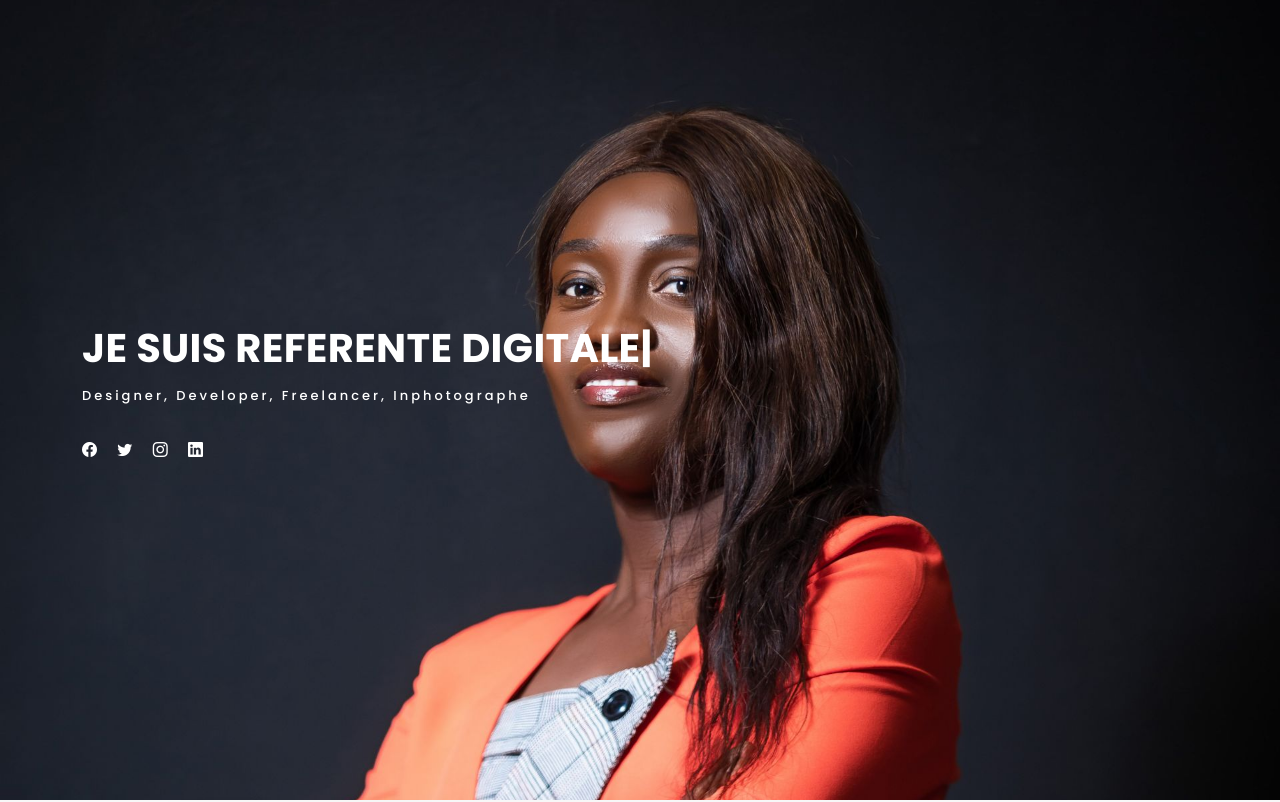
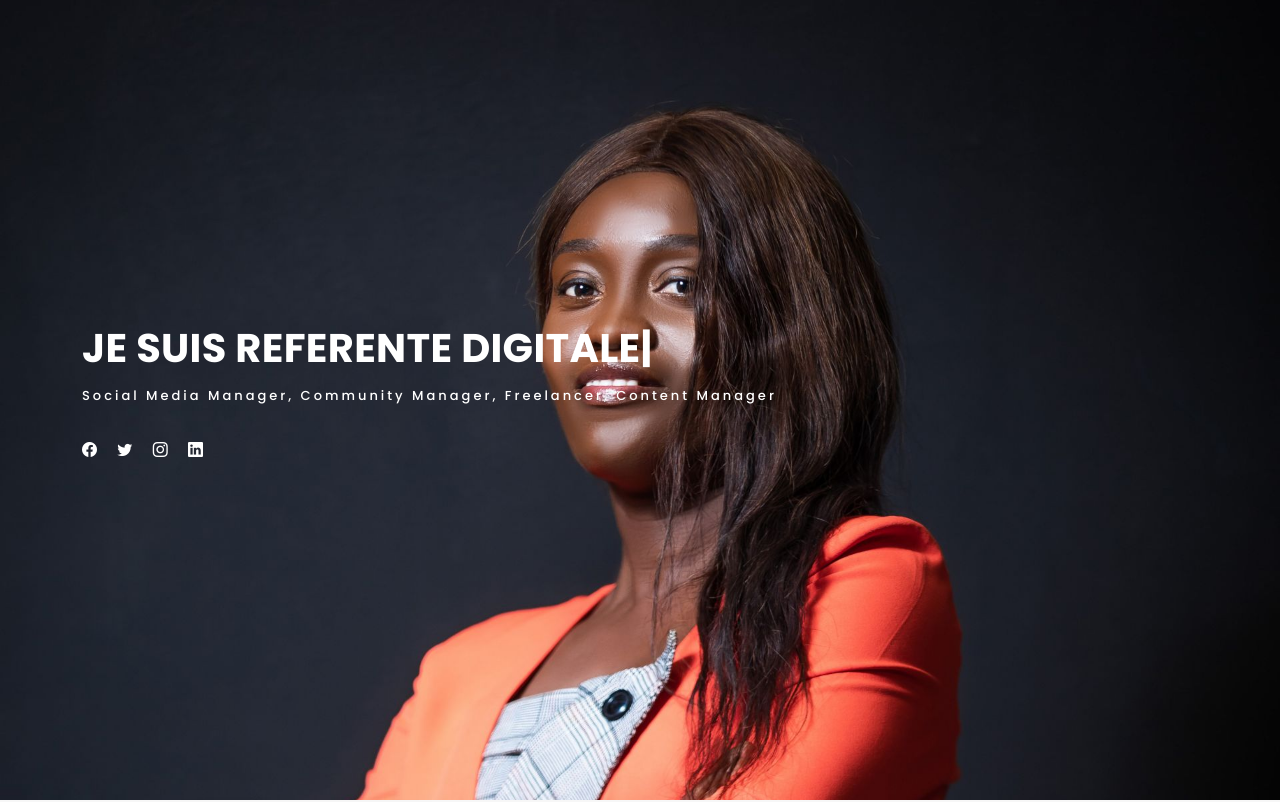
Before and after one commit to christelle241/ada-portfolio, a plain HTML site: page index.html in a window 1280 px wide. Shown: the top 802 px of the page. Drawn offline with nearby package versions, Linux system fonts and the light colour scheme; a web font is replaced by a local one.

Commit message:
modification

```diff
--- a/index.html
+++ b/index.html
@@ -61,7 +61,7 @@
                   <li><a href="#">Deep Drop Down 3</a></li>
                   <li><a href="#">Deep Drop Down 4</a></li>
                   <li><a href="#">Deep Drop Down 5</a></li>
-                </ul>
+                 </ul>
               </li>
               <li><a href="#">Drop Down 2</a></li>
               <li><a href="#">Drop Down 3</a></li>
@@ -82,7 +82,7 @@
     <div class="container">
       <div class="hero-content">
         <h1>Je suis <span class="typed" data-typed-items="CHRISTELLE, Referente Digitale, Designer, Freelancer, Inphographe"></span></h1>
-        <p>Designer, Developer, Freelancer, Inphotographe</p>
+        <p>Social media manager, Community manager, Freelancer, Content manager</p>
 
         <ul class="list-unstyled list-social">
           <li><a href="#"><i class="bi bi-facebook"></i></a></li>
```
